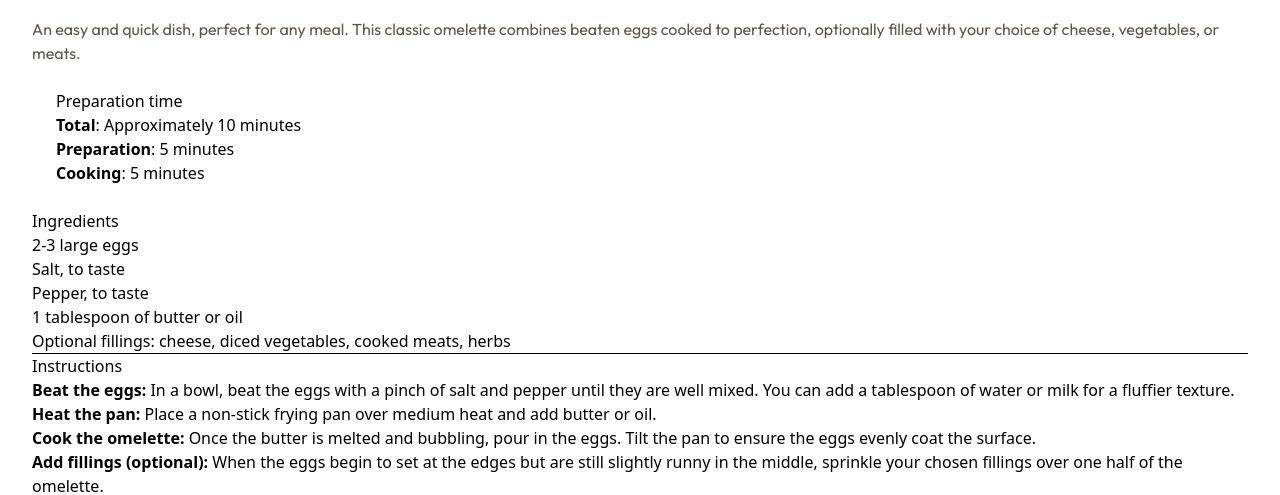
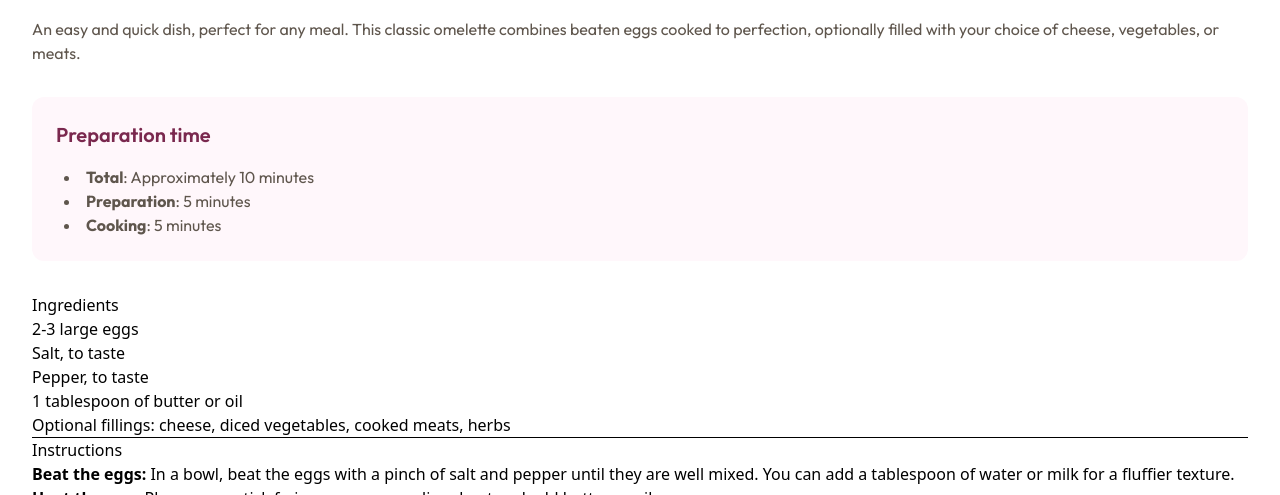
Before and after one commit to jeffgrahamcodes/recipe-page, a website: page src/index.html in a window 1280 px wide. Shown: the part 258-753 px from the top of the page. Drawn offline with Linux system fonts and the light colour scheme.

Commit message:
style preparation

```diff
--- a/src/index.html
+++ b/src/index.html
@@ -36,14 +36,22 @@
               cheese, vegetables, or meats.
             </p>
           </section>
-          <section class="p-3">
-            <h3>Preparation time</h3>
-            <ul>
-              <li>
+          <section
+            class="p-3 bg-(--rose-50) rounded-xl font-(family-name:--font-outfit) my-4"
+          >
+            <h3 class="text-(--rose-800) font-semibold text-xl mb-2">
+              Preparation time
+            </h3>
+            <ul class="text-(--stone-600) list-disc list-inside">
+              <li class="pl-1">
                 <strong>Total</strong>: Approximately 10 minutes
               </li>
-              <li><strong>Preparation</strong>: 5 minutes</li>
-              <li><strong>Cooking</strong>: 5 minutes</li>
+              <li class="pl-1">
+                <strong>Preparation</strong>: 5 minutes
+              </li>
+              <li class="pl-1">
+                <strong>Cooking</strong>: 5 minutes
+              </li>
             </ul>
           </section>
           <section>
```
Also changed, not shown: src/output.css.
